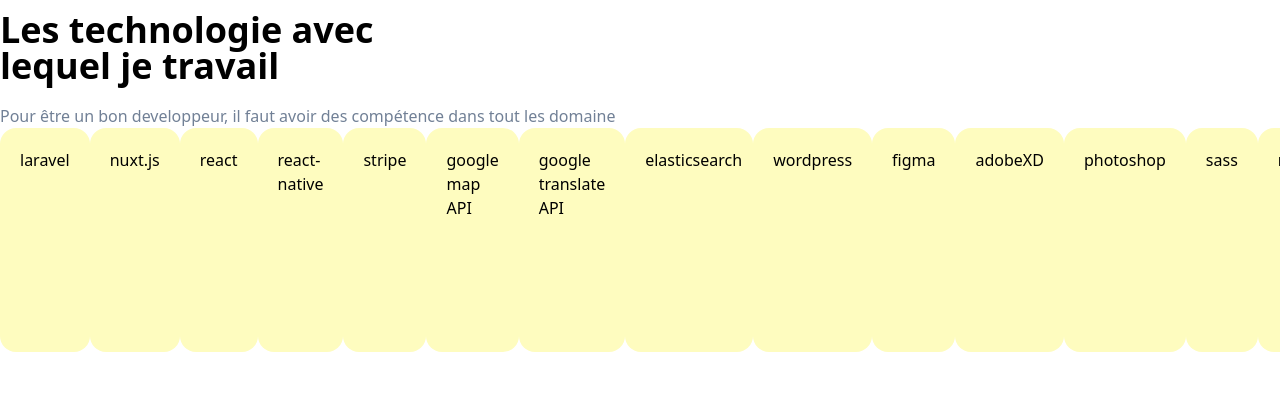
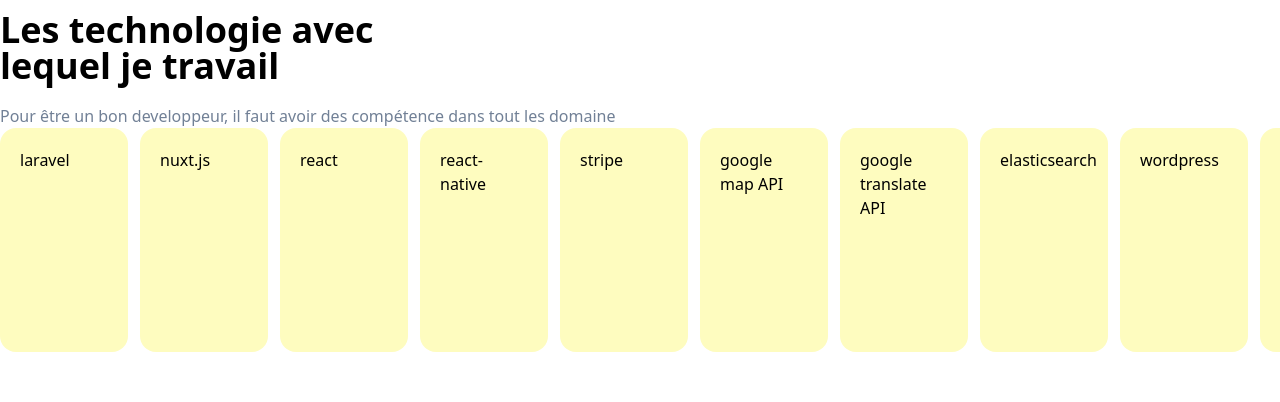
Before and after one commit to alex-cailler/portfolio, a React (Create React App) app: page / in a window 1280 px wide. Shown: the part 820-1222 px from the top of the page. Built offline with nearby package versions, Linux system fonts and the light colour scheme.

Commit message:
fix carousel items shrinking

```diff
--- a/src/pages/HomePage/HomePage.jsx
+++ b/src/pages/HomePage/HomePage.jsx
@@ -1,4 +1,5 @@
 import React from 'react';
+import classNames from 'classnames';
 import {Button} from "../../components/button";
 import { CardThematique } from "../../components/card";
 import { technologies } from "../../constants/data";
@@ -25,9 +26,13 @@
                 <h1 className="text-4xl leading-none font-semibold">Les technologie avec <br /> lequel je travail </h1>
                 <p className="pt-5 text-gray-600">Pour être un bon developpeur, il faut avoir des compétence dans tout les domaine</p>
                 <div className="flex flex-no-wrap overflow-x-auto">
-                    {technologies.map( (item,key) => {
-                        return (<div key={key} className="rounded-large w-32 bg-yellow-200 h-56 p-5">{item.title}</div>)
-                    })}
+                    {technologies.map( (item,index) => (
+                      <div
+                        key={index}
+                        className={classNames('rounded-large w-32 bg-yellow-200 h-56 p-5 flex-shrink-0', {'mr-3': index < technologies.length - 1})}>
+                        {item.title}
+                      </div>
+                    ))}
                 </div>
             </div>
             <div className="mt-32 mb-32">
```
